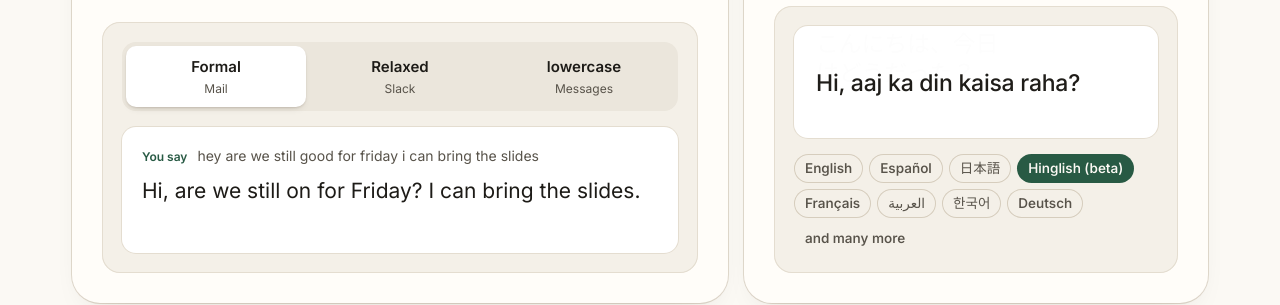
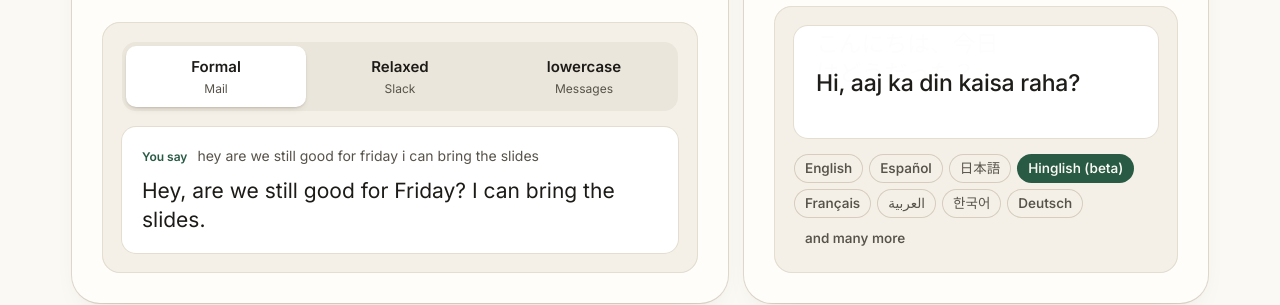
Before and after one commit to Gourav2609/lipik-site, a plain HTML site: page index.html in a window 1280 px wide. Shown: the part 2739-3044 px from the top of the page. Drawn offline with Linux system fonts and the light colour scheme.

```diff
--- a/index.html
+++ b/index.html
@@ -225,7 +225,7 @@
               </div>
               <div class="tone-out">
                 <p class="tone-said"><span class="said-label">You say</span>hey are we still good for friday i can bring the slides</p>
-                <p class="tone-text" id="tone-text">Hi, are we still on for Friday? I can bring the slides.</p>
+                <p class="tone-text" id="tone-text">Hey, are we still good for Friday? I can bring the slides.</p>
               </div>
             </div>
           </article>
--- a/main.js
+++ b/main.js
@@ -333,7 +333,7 @@ function radioGroup(group, onPick) {
 
 /* Tone */
 const TONES = {
-  formal: "Hi, are we still on for Friday? I can bring the slides.",
+  formal: "Hey, are we still good for Friday? I can bring the slides.",
   relaxed: "Hey, are we still good for Friday? I can bring the slides",
   lower: "hey are we still good for friday? i can bring the slides",
 };
```
